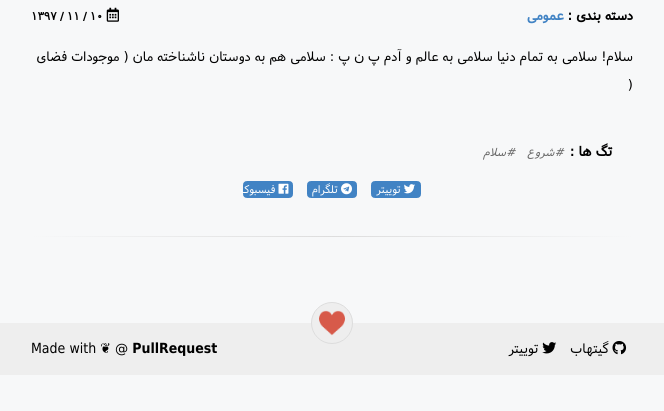
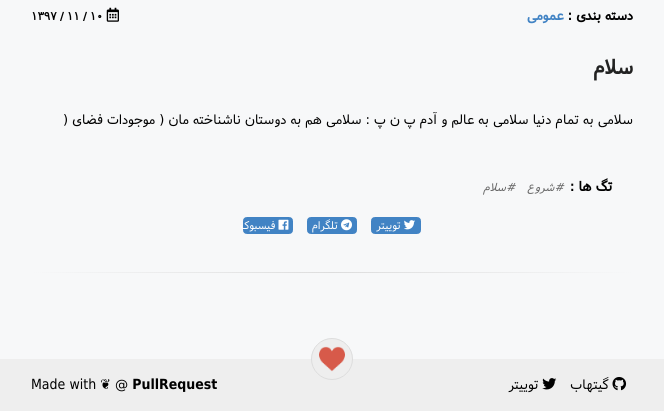
Before and after one commit to rashid2003/blog, a Jekyll site: the page built from _posts/2019-1-31-مقاله-های-تست.md, in a window 1280 px wide, cut to the strip 714-1125 px from the top of the page. Shown: the whole strip, without its empty margins (308-972 px from the left). Built offline with Jekyll 4.4.1, drawn with Linux system fonts in a browser that asks for light colours; some web fonts are replaced; comment, search, counter and statistics services are not loaded; before the commit the page ends 1089 px from its top, so only the background shows below that.

```diff
--- a/_posts/2019-1-31-مقاله-های-تست.md
+++ b/_posts/2019-1-31-مقاله-های-تست.md
@@ -7,7 +7,7 @@ picture: https://cdn.instructables.com/FNF/7PUG/IRAVYHIC/FNF7PUGIRAVYHIC.SMALL.j
 tags: شروع سلام
 ---
 
-سلام!
+## سلام
 سلامی به تمام دنیا
 سلامی به عالم و آدم
 پ ن پ : سلامی هم به دوستان ناشناخته مان ( موجودات فضای (
```
